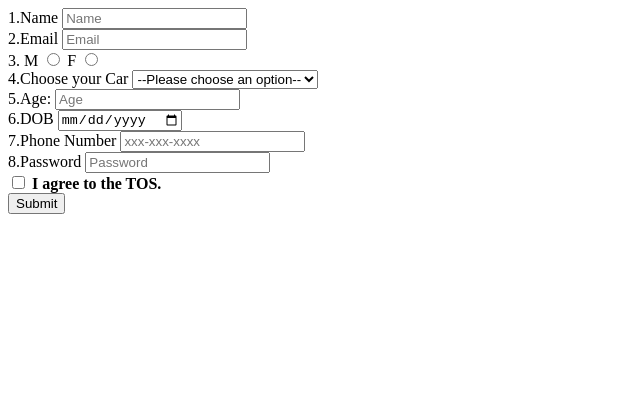
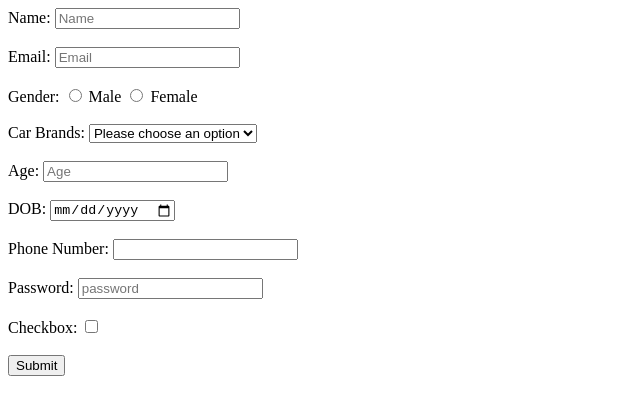
Before and after one commit to acciojob/signup-form-car-Hemanraj07, a website: page main.html in a window 1280 px wide. Shown: the whole page, without its empty margins (0-640 px from the left). Drawn offline with Linux system fonts and the light colour scheme.

Commit message:
created a submission

```diff
--- a/main.html
+++ b/main.html
@@ -1,63 +1,40 @@
 <!DOCTYPE html>
-
-<html>
-
+<html lang="en">
 <head>
-	<link rel="stylesheet" href="styles.css">
+    <meta charset="UTF-8">
+    <meta name="viewport" content="width=device-width, initial-scale=1.0">
+    <title>Sign up form</title>
 </head>
 <body>
-	<form id="my-form" method="post">
-				<div>
-			<label for="name">1.Name</label>
-			<input type="text" id="name" placeholder="Name" required>
-		</div>
-		<div>
-			<label for="email">2.Email</label>
-			<input type="email" id="email" placeholder="Email" required>
-		</div>
-		<div>
-				<!-- 3. -->
-			 <label for="gender_m">3. M</label>
-			  <input type="radio" id="gender_m" name="gender" required>
-			  <label for="gender">F</label>
-			  <input type="radio" id="gender_f" name="gender" required>
-		</div>
-		<div>
-			<label for="cars">4.Choose your Car</label>
-			  <select name="cars" id="cars" required>
-				  <option value="" disabled selected>--Please choose an option--</option>
-				  <option>BMW</option>
-				  <option>Audi</option>
-				  <option>Mercedez</option>
-			  </select>
-		</div>
-		<div>
-			 <label for="age">5.Age:</label>
-			 <input type="number" id="age" min="0" placeholder="Age" required >
-		</div>
-		<div>
-			<label for="dob">6.DOB</label>
-			<input type="date" id="dob" required>
-		</div>
-		<div>
-			 <label for="tel">7.Phone Number</label>
-			 <input type="tel" name="tel" id="tel" placeholder="xxx-xxx-xxxx">
-		</div>
-		<div>
-			 <label for="password">8.Password</label>
-			 <input type="password" id="password" placeholder="Password" required>
-		</div>
-		<div>
-			<label for="tos"></label>
-			<input type="checkbox" name="tos"id="tos"> <b>I agree to the TOS.</b>
-		<div>
-			<button type="submit">Submit</button>
-		</div>
-	</form>
-	<!-- the entire body must be written by student -->
-    <script type="text/javascript" src="./script.js">
-</script>
+    <form method="post">
+        <label for="name">Name:</label>
+        <input type="text" id="#name" name="name" placeholder="Name" required><br><br>
+        <label for="email">Email:</label>
+        <input type="email" id="#email" name="email" placeholder="Email" required><br><br>
+        <label for="gender">Gender:</label>
+        <input type="radio" id="#gender_m" name="gender" value="male" required>
+        <label for="male">Male</label>
+        <input type="radio" id="#gender_f" name="gender" value="female" required>
+        <label for="female">Female</label><br><br>
+        <label for="cars">Car Brands:</label>
+        <select id="#cars" name="cars" required>
+			<option id=#cars>Please choose an option</option>
+            <option id="#cars">BMW</option>
+            <option id="#cars">Audi</option>
+            <option id="#cars">Mercedez</option>
+        </select><br><br>
+        <label for="age">Age:</label>
+        <input type="number" id="#age" name="age" placeholder="Age" required><br><br>
+        <label for="dob">DOB:</label>
+        <input type="date" id="#dob" name="dob" required><br><br>
+        <label for="phone">Phone Number:</label>
+        <input type="text" id="#tel" name="phone" required><br><br>
+        <label for="password">Password:</label>
+        <input type="password" id="#password" name="password" placeholder="password" required><br><br>
+        <label for="checkbox">Checkbox:</label>
+        <input type="checkbox" id="#tos" name="checkbox" required><br><br>
+        <button type="submit">Submit</button>
+    </form>
 
 </body>
-
 </html>
```
